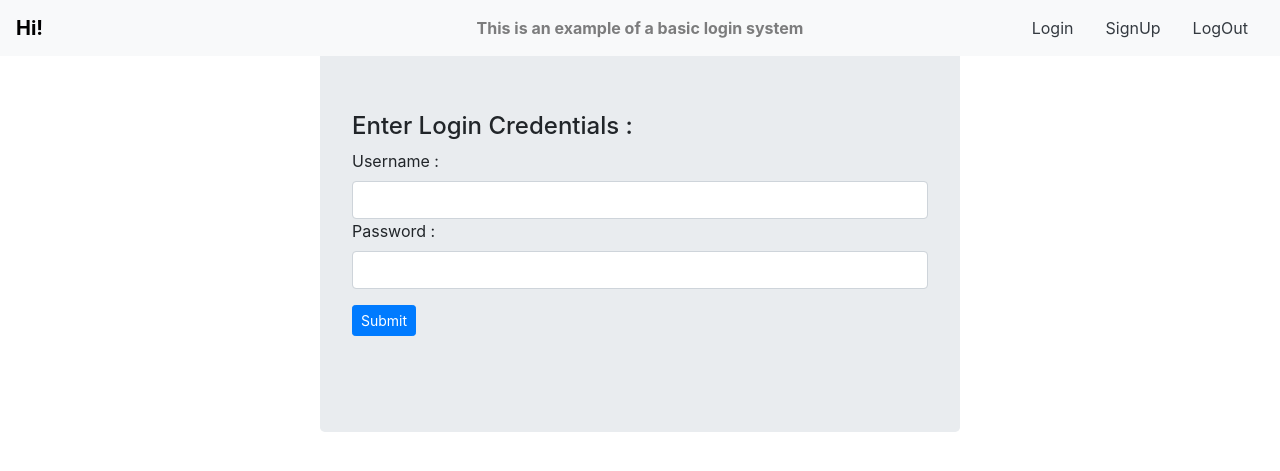
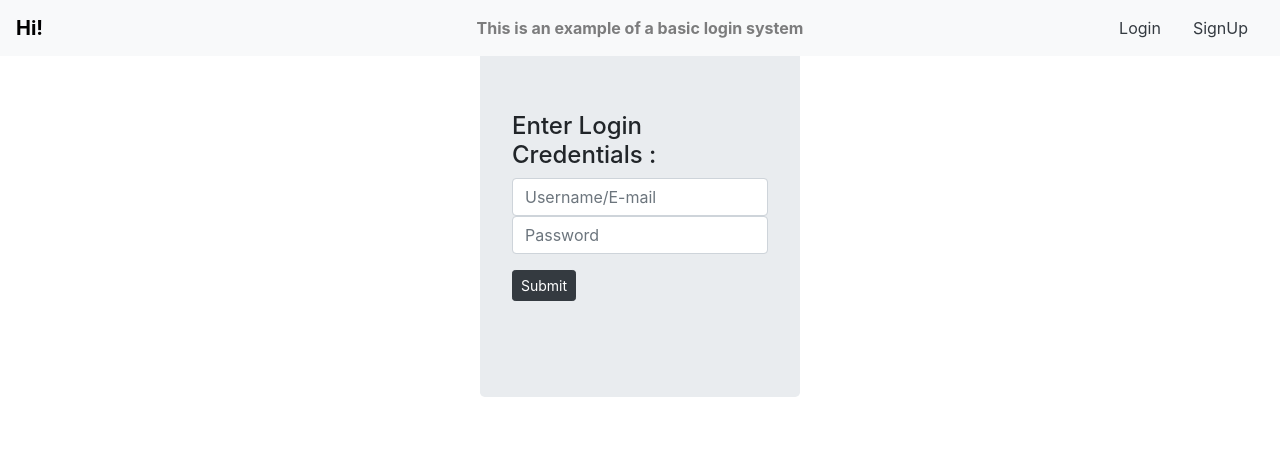
Before and after one commit to Shubhamj08/basic-login_system, a PHP site: page /login_page.php in a window 1280 px wide. Shown: the top 471 px of the page. Run offline with PHP 8.4, Linux system fonts and the light colour scheme.

Commit message:
login complete

```diff
--- a/header.php
+++ b/header.php
@@ -1,3 +1,7 @@
+<?php
+session_start();
+?>
+
 <!DOCTYPE html>
 <html>
 <head>
@@ -17,7 +21,7 @@
 
 <body>
   <nav class="navbar navbar-expand-xl fixed-top navbar-light bg-light">
-    <span class="nav-item navbar-brand" style="color:black;"><b>Hi!</b></span>
+    <span class="nav-item navbar-brand"><b><a style="color:black;" href="index.php">Hi!</a></b></span>
     <span class="navbar-text abs-center-x"><b>This is an example of a basic login system</b></span>
 
     <button class="navbar-toggler" type="button" data-toggle="collapse" data-target="#collapsibleNavbar">
@@ -26,15 +30,20 @@
 
     <div class="collapse navbar-collapse" id="collapsibleNavbar">
       <ul class="nav ml-auto">
-        <li class="nav-item">
+        <?php
+        if(isset($_SESSION['userId'])){
+          echo '<li class="nav-item"><form action="includes/logout.php" method="get">
+          <button class="btn btn-outline-dark btn-sm" href="#" type="submit">LogOut</a></form>
+          </li>';
+        } else{
+          echo '<li class="nav-item">
           <a class="nav-link text-dark" href="login_page.php">Login</a>
-        </li>
-        <li class="nav-item">
+          </li>
+          <li class="nav-item">
           <a class="nav-link text-dark" href="signUp_page.php">SignUp</a>
-        </li>
-        <li class="nav-item">
-          <a class="nav-link text-dark" href="#">LogOut</a>
-        </li>
+          </li>';
+        }
+        ?>
       </ul>
     </div>
   </nav>
--- a/includes/signUp.php
+++ b/includes/signUp.php
@@ -60,7 +60,7 @@ if(isset($_POST['signUp_submit'])){
             mysqli_stmt_execute($stmt);
             mysqli_stmt_store_result($stmt);
 
-            header("Location: ../signUp_page.php?signup=success");
+            header("Location: ../login_page.php?signup=success");
             exit();
           }
       }
@@ -69,5 +69,6 @@ if(isset($_POST['signUp_submit'])){
   mysqli_stmt_close($stmt);
   mysqli_close($connection);
 }else{
-  header("Location: ../signUp_page.php");
+  header("Location: ../index.php");
+  exit();
 }
--- a/login_page.php
+++ b/login_page.php
@@ -16,14 +16,12 @@
   include "header.php";
   ?>
   <div class=" d-flex justify-content-center mt-5">
-    <div class="jumbotron w-50">
+    <div class="jumbotron w-25">
       <h4 class="display 3">Enter Login Credentials :</h4>
-        <form class="form-group" action="" method="post">
-          <label for="username">Username :</label>
-          <input type="text" class="form-control" id="username" name="username"/>
-          <label for="password">Password :</label>
-          <input type="password" class="form-control" id="password" name="password"/>
-          <button class="btn btn-primary my-3 btn-sm" type="submit">Submit</button>
+        <form class="form-group" action="includes/login.php" method="post">
+          <input type="text" class="form-control" name="username" placeholder="Username/E-mail"/>
+          <input type="password" class="form-control" name="password" placeholder="Password"/>
+          <button class="btn btn-dark my-3 btn-sm" type="submit" name="login_submit">Submit</button>
         </form>
     </div>
   </div>
--- a/signUp_page.php
+++ b/signUp_page.php
@@ -16,7 +16,7 @@
   include "header.php";
   ?>
   <div class=" d-flex justify-content-center mt-5">
-    <div class="jumbotron w-50">
+    <div class="jumbotron w-25">
       <h4 class="display 3">SignUp :</h4>
       <form class="form-group" action="includes/signUp.php" method="post">
         <input type="text" class="form-control" id="username" name="username" placeholder="Username"/>
```
Also changed, not shown: includes/login.php (added, +50 -0 lines), includes/logout.php (added, +7 -0 lines), index.php (+9 -2 lines).
